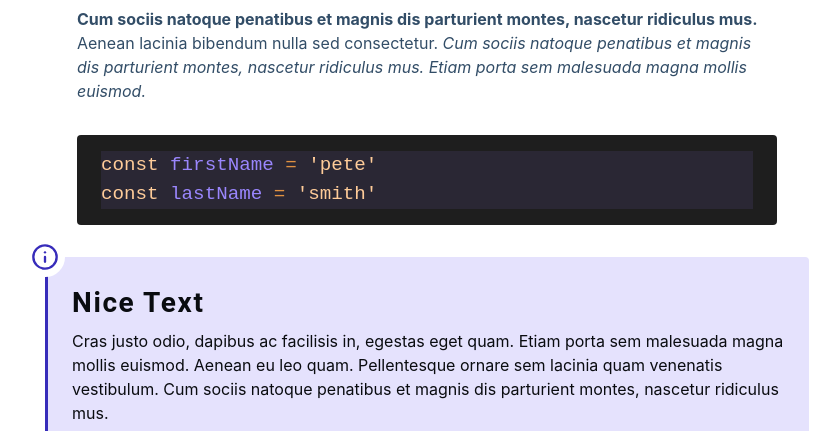
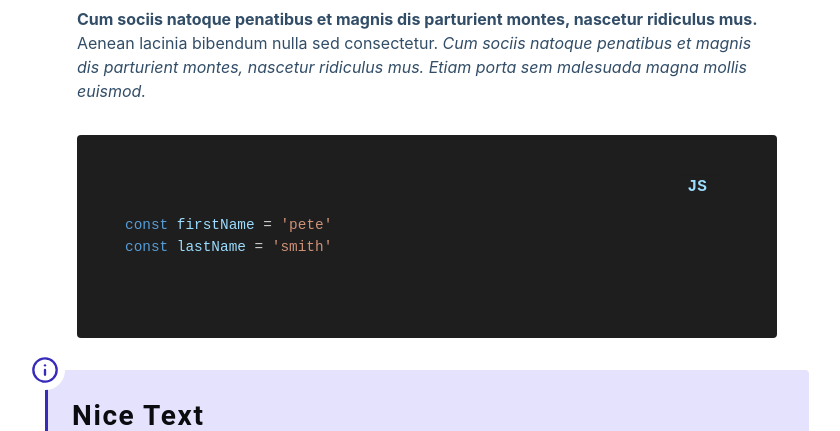
Before and after one commit to swansavage/gatsby-mdx-blog, a Gatsby site: page /post in a window 1280 px wide. Shown: the part 129-560 px from the top of the page, without its empty margins (213-1053 px from the left). Built offline with nearby package versions, Linux system fonts and the light colour scheme; Gatsby itself is replaced by a stand-in of ours; code samples lack their colours.

Commit message:
added prism theme to codeblocks

```diff
--- a/root-mdx.js
+++ b/root-mdx.js
@@ -1,6 +1,11 @@
 import React from 'react'
 import { MDXProvider } from '@mdx-js/react'
-import { Headings, Code, Blockquote, Example } from './src/components/Complete'
+import {
+  Headings,
+  Code,
+  Blockquote,
+  PrismSetup,
+} from './src/components/Complete'
 
 const Testing = ({ children }) => {
   return <code className="code">{children}</code>
@@ -11,7 +16,7 @@ const components = {
   h4: Headings.myH4,
   inlineCode: Code,
   blockquote: Blockquote,
-  pre: Example,
+  pre: PrismSetup,
 }
 
 export const wrapMDX = ({ element }) => {
--- a/src/components/Complete/Example.js
+++ b/src/components/Complete/Example.js
@@ -16,6 +16,7 @@ const Example = props => {
       {...defaultProps}
       code={props.children.props.children.trim()}
       language={language}
+      theme={theme}
     >
       {({ className, style, tokens, getLineProps, getTokenProps }) => (
         <pre className={className} style={style}>
```
